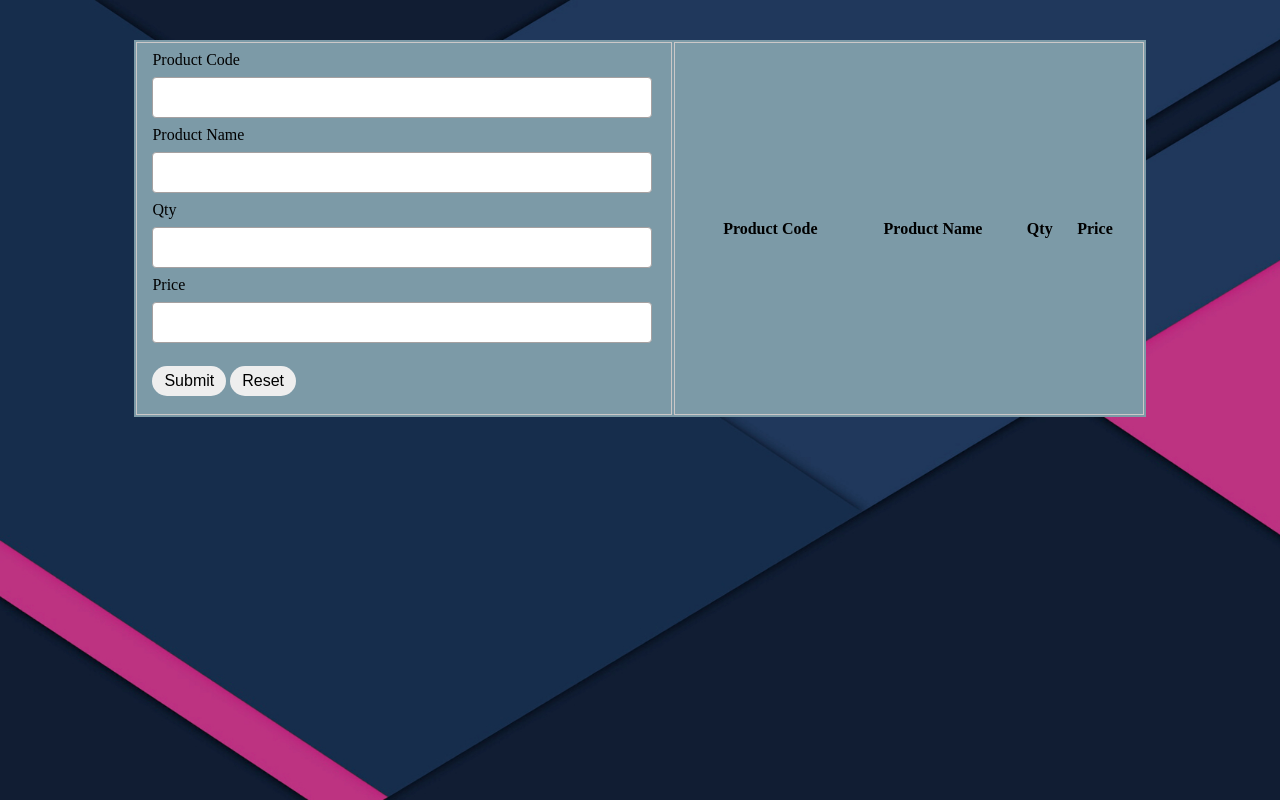
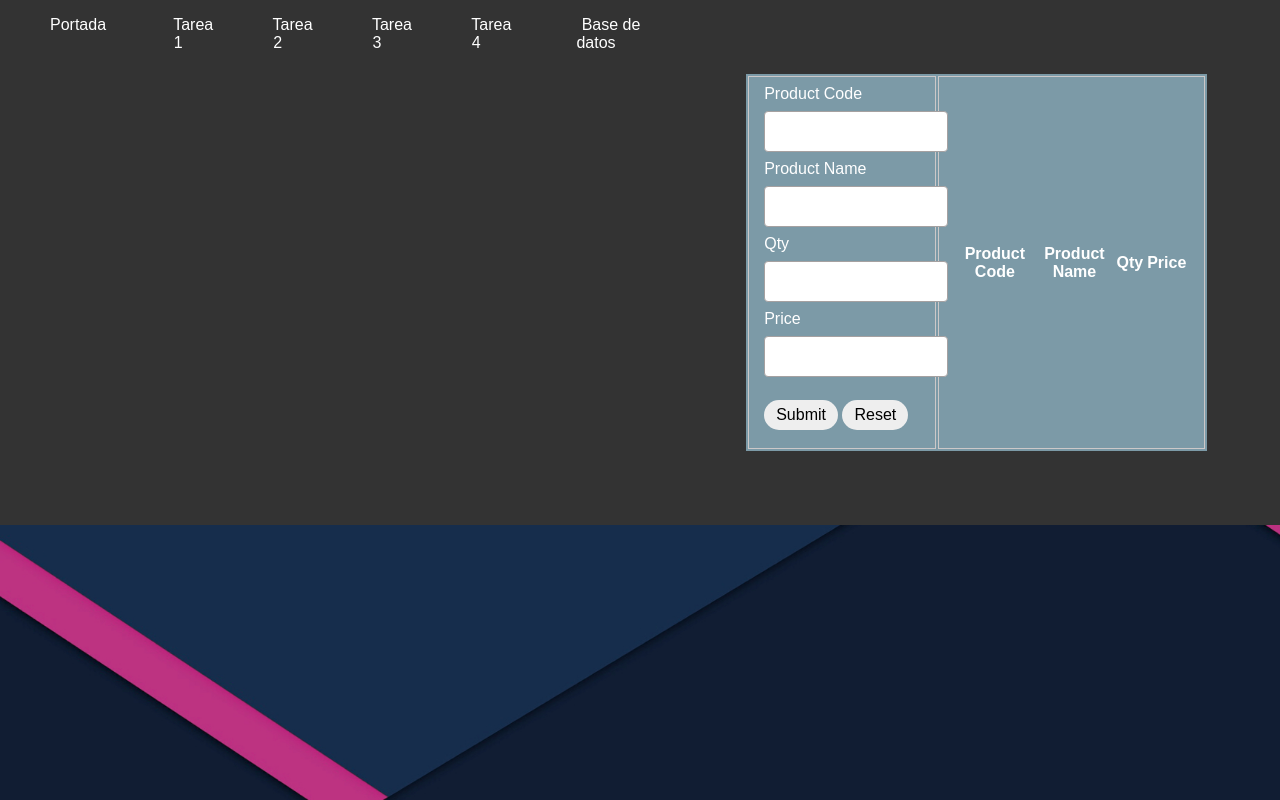
Before and after one commit to sher-23/Evaluacion, a plain HTML site: page portada/index.html in a window 1280 px wide. Drawn offline with Linux system fonts and the light colour scheme.

Commit message:
Update index.html

```diff
--- a/portada/index.html
+++ b/portada/index.html
@@ -1,4 +1,90 @@
 <!DOCTYPE html>
+<head>
+    <title>Crud Operation</title>
+    <link type="text/css" rel="stylesheet" href="style.css"
+</head>
+
+<head>
+    <meta charset="UTF-8">
+    <meta http-equiv="X-UA-Compatible" content="IE=edge">
+    <meta name="viewport" content="width=device-width, initial-scale=1.0">
+    <title>Menú Principal</title>
+    <style>
+        body {
+            font-family: sans-serif;
+            margin: 0;
+            padding: 0;
+            background-color: #f4f4f4;
+        }
+
+        header {
+            background-color: #333;
+            color: white;
+            padding: 1em 0;
+            text-align: center;
+        }
+
+        nav ul {
+            list-style: none;
+            padding: 0;
+            margin: 0;
+            display: flex;
+            justify-content: center;
+        }
+
+        nav ul li {
+            margin: 0 15px;
+        }
+
+        nav ul li a {
+            color: white;
+            text-decoration: none;
+            padding: 8px 15px;
+            border-radius: 5px;
+            transition: background-color 0.3s ease; /* Para una transición suave al pasar el ratón, aunque sin ser una animación compleja */
+        }
+
+        nav ul li a:hover {
+            background-color: #555;
+        }
+
+        .logo {
+            margin-right: 20px;
+        }
+
+        .logo img {
+            height: 40px; /* Ajusta la altura según necesites */
+            vertical-align: middle;
+        }
+    </style>
+</head>
+<body>
+    <header>
+        <div style="display: flex; align-items: center; justify-content: center;">
+            <div class="logo">
+                <a href="https://30damy.github.io/Rios/Portada/index.html">
+                </a>
+            </div>
+            <nav>
+                <ul>
+
+                    <li><a href="https://sher-23.github.io/Evaluacion/portada/index.html">Portada</a></li>
+                    <li><a href="https://sher-23.github.io/Evaluacion/tarea1/index.html">Tarea 1</a></li>
+                    <li><a href="https://sher-23.github.io/Evaluacion/tarea2/index.html">Tarea 2</a></li>
+                    <li><a href="https://sher-23.github.io/Evaluacion/tarea3/index.html">Tarea 3</a></li>
+                    <li><a href="https://sher-23.github.io/Evaluacion/Tarea4/index.html">Tarea 4</a></li>
+                    <li><a href="https://sher-23.github.io/Evaluacion/crud/index.html">Base de datos</a></li>
+                    <li><a href="https://sher-23.github.io/Evaluacion/pagina/Index.html>Página Estática</a></li>
+                                   </ul>
+            </nav>
+        </div>
+    </header>
+
+    <footer>
+        </footer>
+</body>
+</html>
+
 <head>
     <title>Crud Operation</title>
     <link type="text/css" rel="stylesheet" href="style.css"
@@ -52,4 +138,5 @@
     </table>
     <script type="text/javascript" src="./script.js"></script>
 </body>
+
 </html>
```
